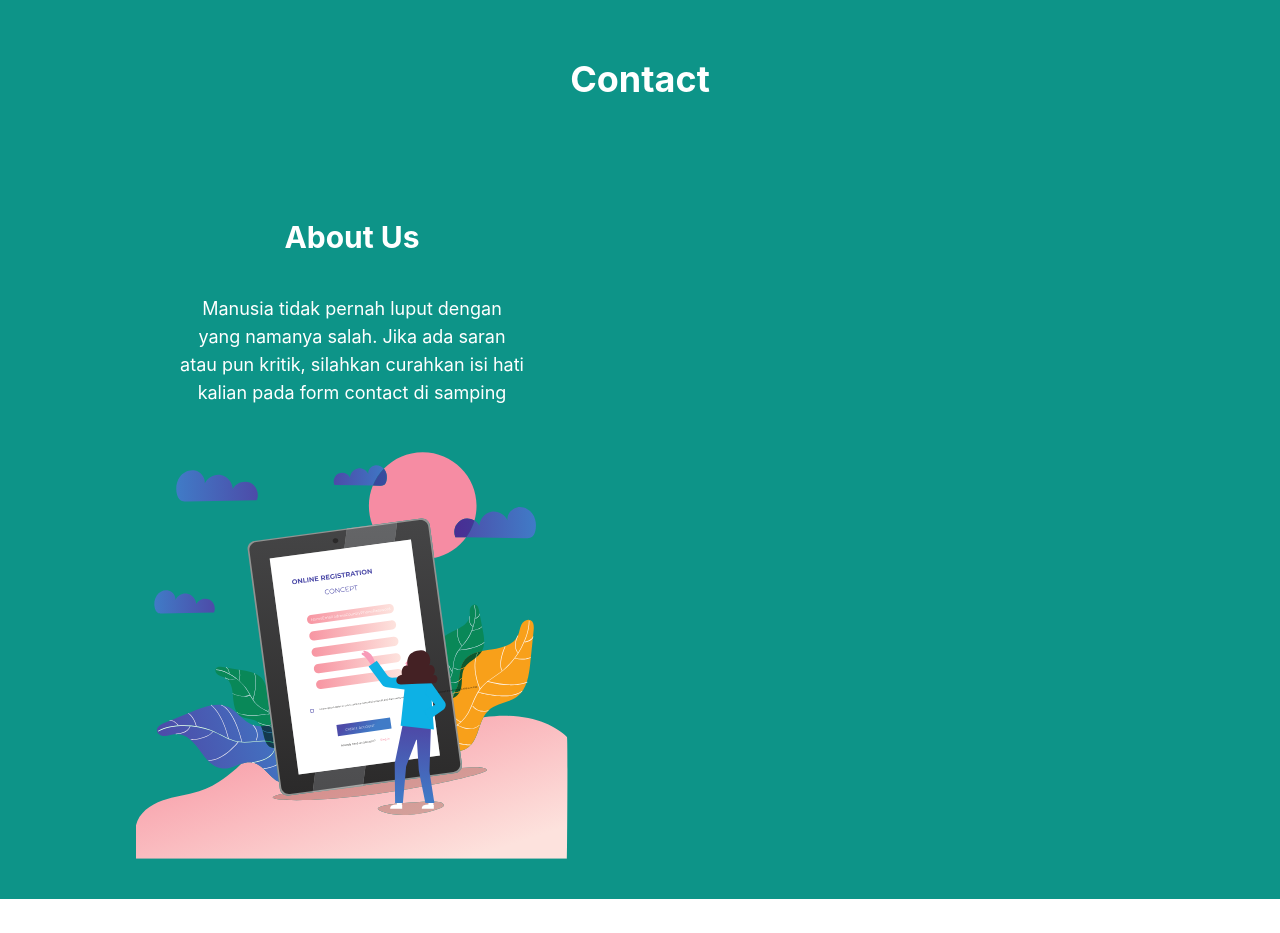
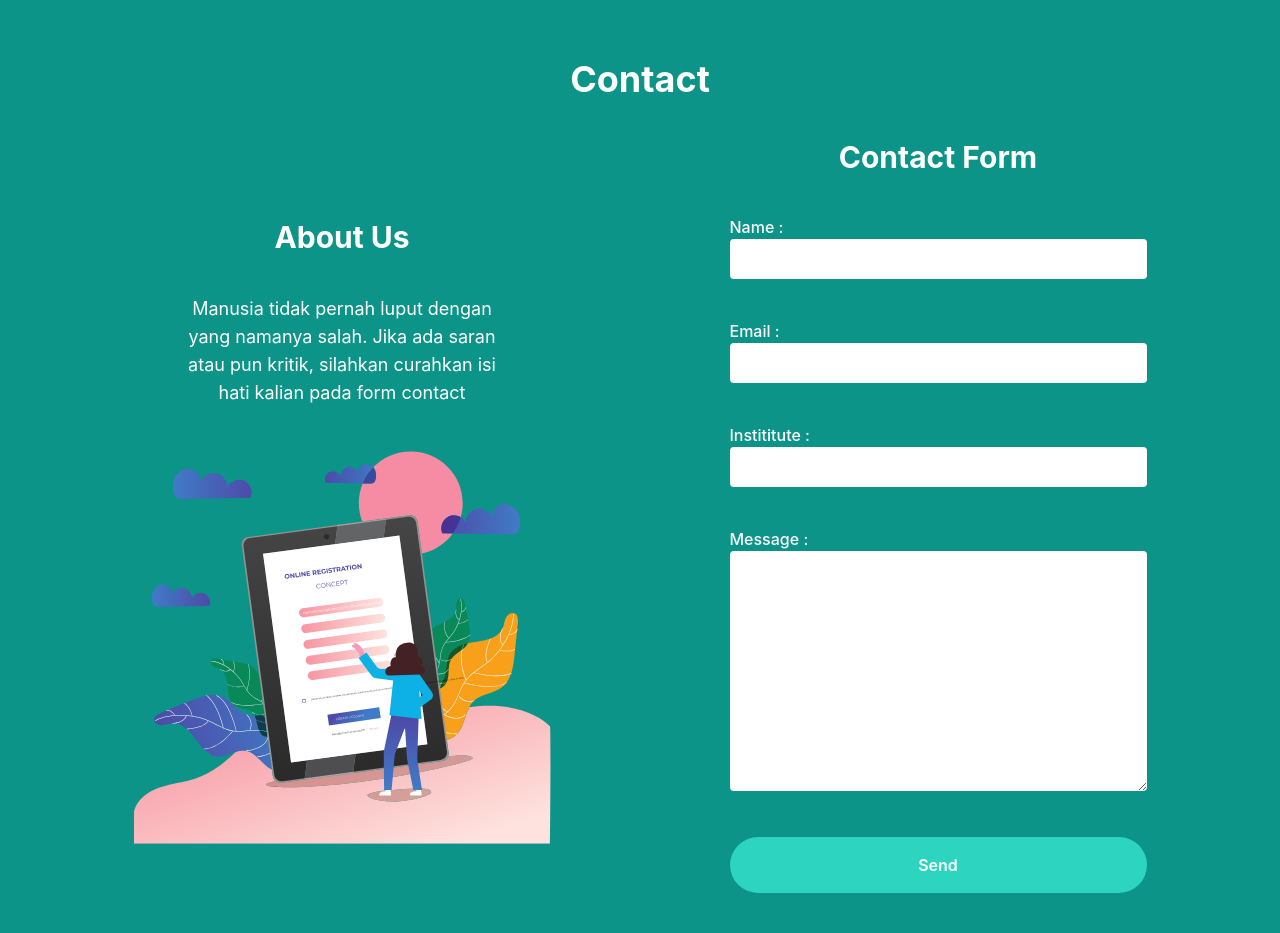
Before and after one commit to muhammadalief19/final-project, a React (Create React App) app: page / in a window 1280 px wide. Shown: the part 3540-4473 px from the top of the page. Before the commit the page ends 4439 px from the top, so only its background shows below. Built offline with nearby package versions, Linux system fonts and the light colour scheme.

Commit message:
menambahkan fitur Submit a Form to Google Sheets

```diff
--- a/src/pages/Contact.jsx
+++ b/src/pages/Contact.jsx
@@ -1,29 +1,177 @@
-import React from "react";
-import img1 from "../assets/asset-8.svg"
+import React, { useState } from "react";
+import img1 from "../assets/asset-8.svg";
 function Contact() {
+  const scriptURL =
+    "https://script.google.com/macros/s/AKfycbyNAniaSL13hcS3JKMev9C6qZp0jTI8K_wvNHCJDJ7PPsLjYn2_lhh-h99Dr32S1jUjQA/exec";
+  const [btnActive, setBtnActive] = useState(true);
+  const [alertActive, setAlertActive] = useState(false);
+  function submit(e) {
+    e.preventDefault();
+    setBtnActive((btnActive) => !btnActive);
+    fetch(scriptURL, {
+      method: "POST",
+      body: new FormData(document.forms["iyek-company-contact-form"]),
+    })
+      .then((response) => {
+        setBtnActive((btnActive) => !btnActive);
+        setAlertActive(true);
+        document.forms["iyek-company-contact-form"].reset();
+        console.log("Success!", response);
+      })
+      .catch((error) => console.error("Error!", error.message));
+  }
 
-    return(
+  function alert() {
+    setAlertActive(false);
+  }
+  return (
     <>
       <div className="w-full bg-teal-600" id="contact">
-        <svg xmlns="http://www.w3.org/2000/svg" viewBox="0 0 1440 320"><path fill="#fff" fill-opacity="1" d="M0,256L48,261.3C96,267,192,277,288,266.7C384,256,480,224,576,197.3C672,171,768,149,864,165.3C960,181,1056,235,1152,234.7C1248,235,1344,181,1392,154.7L1440,128L1440,0L1392,0C1344,0,1248,0,1152,0C1056,0,960,0,864,0C768,0,672,0,576,0C480,0,384,0,288,0C192,0,96,0,48,0L0,0Z"></path></svg>
+        <svg xmlns="http://www.w3.org/2000/svg" viewBox="0 0 1440 320">
+          <path
+            fill="#fff"
+            fill-opacity="1"
+            d="M0,256L48,261.3C96,267,192,277,288,266.7C384,256,480,224,576,197.3C672,171,768,149,864,165.3C960,181,1056,235,1152,234.7C1248,235,1344,181,1392,154.7L1440,128L1440,0L1392,0C1344,0,1248,0,1152,0C1056,0,960,0,864,0C768,0,672,0,576,0C480,0,384,0,288,0C192,0,96,0,48,0L0,0Z"
+          ></path>
+        </svg>
         <div className="w-full py-10 flex flex-col items-center">
-            <p className="text-center font-bold text-4xl mb-10 text-white">Contact</p>
-            <div className="w-[90%] grid grid-cols-2">
+          <p className="text-center font-bold text-4xl mb-10 text-white">
+            Contact
+          </p>
+          <div
+            class={`relative w-[90%] md:w-3/4 lg:w-1/2 bg-teal-100 border-t-4 border-teal-500 rounded-b text-teal-900 px-4 py-3 shadow-md mb-10 ${
+              alertActive ? "block" : "hidden"
+            }`}
+            role="alert"
+          >
+            <div class="flex relative">
+              <div class="py-1">
+                <svg
+                  class="fill-current h-6 w-6 text-teal-500 mr-4"
+                  xmlns="http://www.w3.org/2000/svg"
+                  viewBox="0 0 20 20"
+                >
+                  <path d="M2.93 17.07A10 10 0 1 1 17.07 2.93 10 10 0 0 1 2.93 17.07zm12.73-1.41A8 8 0 1 0 4.34 4.34a8 8 0 0 0 11.32 11.32zM9 11V9h2v6H9v-4zm0-6h2v2H9V5z" />
+                </svg>
+              </div>
+              <div>
+                <p class="font-bold">Success !</p>
+                <p class="text-sm">
+                  Pesan anda sudah kami terima, terima kasih 👌
+                </p>
+              </div>
+            </div>
+            <div
+              className="absolute top-[22px] right-7 cursor-pointer"
+              onClick={alert}
+            >
+              X
+            </div>
+          </div>
+          <div className="w-full lg:w-[90%] grid grid-rows-2 lg:grid-rows-1 lg:grid-cols-2 gap-10 h-max">
             <div className="w-full flex flex-col items-center text-center text-white pt-20 rounded">
               <p className="font-bold text-3xl mb-10">About Us</p>
-                    <p className="w-[60%] text-lg mb-5">Manusia tidak pernah luput dengan yang namanya salah. Jika ada saran atau pun kritik, silahkan curahkan isi hati kalian pada form contact di samping </p>
-                    <img src={img1} alt="" className="w-3/4"/>
+              <p className="w-[90%] lg:w-[60%] text-lg mb-5">
+                Manusia tidak pernah luput dengan yang namanya salah. Jika ada
+                saran atau pun kritik, silahkan curahkan isi hati kalian pada
+                form contact{" "}
+              </p>
+              <img src={img1} alt="" className="w-full md:w-3/4" />
             </div>
-                <div className="w-full">
-                    <form name="" className="w-3/4">
-
+            <div className="w-full flex justify-center h-full items-center">
+              <form
+                name="iyek-company-contact-form"
+                className="w-3/4 flex flex-col h-max"
+                onSubmit={submit}
+              >
+                <p className="text-3xl text-white font-bold text-center mb-5">
+                  Contact Form
+                </p>
+                <div className="w-full py-5">
+                  <label
+                    htmlFor="name"
+                    className="text-white font-medium mb-10"
+                  >
+                    Name :
+                  </label>
+                  <input
+                    type="text"
+                    name="name"
+                    id="name"
+                    className="w-full h-10 rounded px-3"
+                  />
+                </div>
+                <div className="w-full py-5">
+                  <label
+                    htmlFor="email"
+                    className="text-white font-medium mb-10"
+                  >
+                    Email :
+                  </label>
+                  <input
+                    type="text"
+                    name="email"
+                    id="email"
+                    className="w-full h-10 rounded px-3"
+                  />
+                </div>
+                <div className="w-full py-5">
+                  <label
+                    htmlFor="institute"
+                    className="text-white font-medium mb-10"
+                  >
+                    Instititute :
+                  </label>
+                  <input
+                    type="text"
+                    name="institute"
+                    id="institute"
+                    className="w-full h-10 rounded px-3"
+                  />
+                </div>
+                <div className="w-full py-5">
+                  <label
+                    htmlFor="message"
+                    className="text-white font-medium mb-10"
+                  >
+                    Message :
+                  </label>
+                  <textarea
+                    name="message"
+                    id="message"
+                    className="w-full h-60 rounded px-3 py-2"
+                  ></textarea>
+                </div>
+                <button
+                  type="submit"
+                  className={`mt-5 w-full py-4 text-center bg-teal-400 rounded-full font-semibold text-white hover:bg-teal-500 duration-300 transition-all ease-in-out ${
+                    btnActive ? "block" : "hidden"
+                  }`}
+                >
+                  Send
+                </button>
+                <button
+                  type="submit"
+                  className={`mt-5 flex justify-center w-full py-4 bg-teal-400 rounded-full font-semibold text-white hover:bg-teal-500 duration-300 transition-all ease-in-out ${
+                    btnActive ? "hidden" : "block"
+                  }`}
+                  disabled
+                >
+                  <div className="w-max flex">
+                    <div
+                      className="w-6 rounded-full
+                                 aspect-square border-2 border-t-2 border-white border-t-teal-600 animate-spin"
+                    ></div>
+                    <p className="ml-3">Loading</p>
+                  </div>
+                </button>
               </form>
             </div>
           </div>
         </div>
       </div>
     </>
-    )
+  );
 }
 
 export default Contact;
```
Lines whose indentation alone changed are shown as unchanged.
